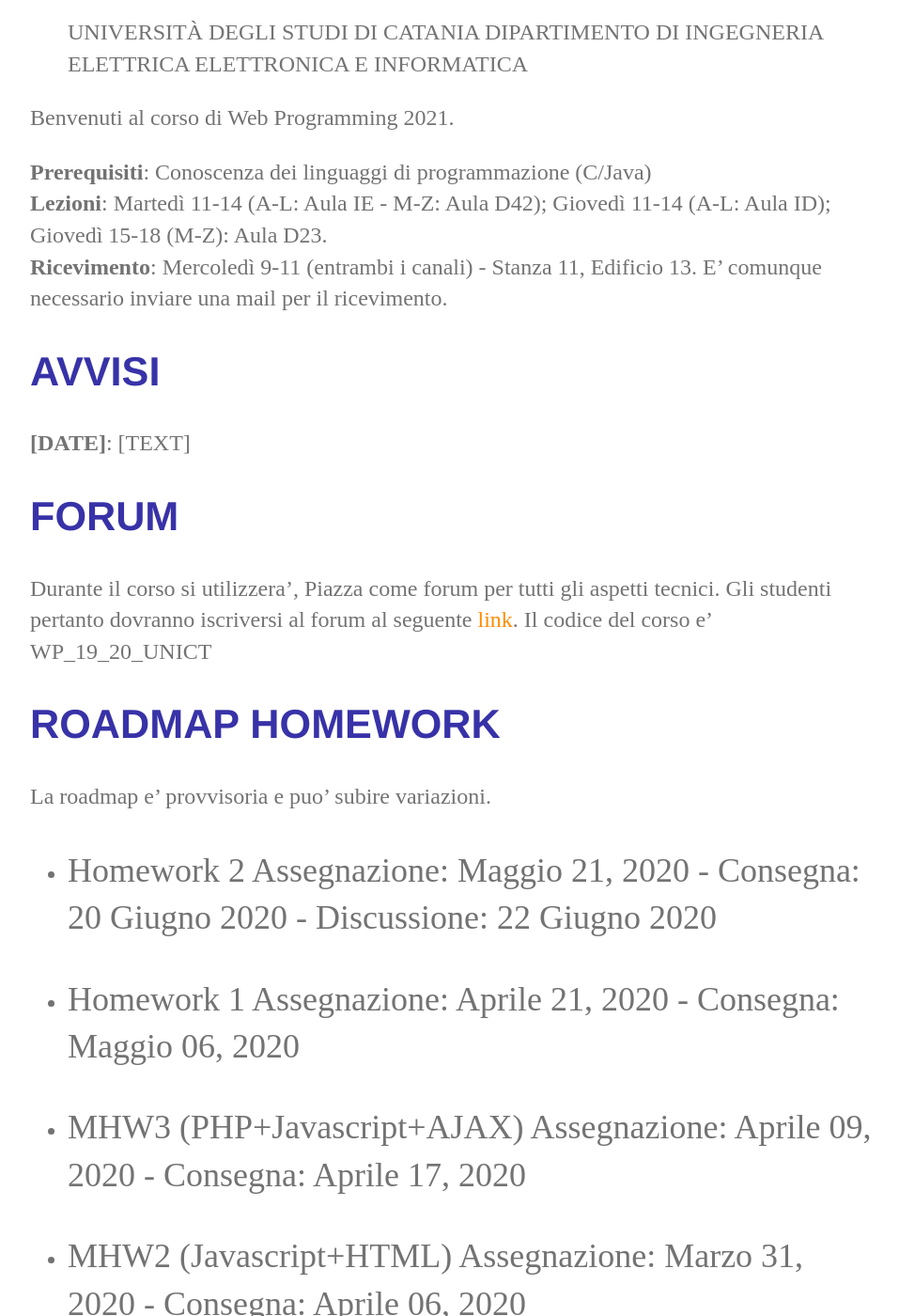
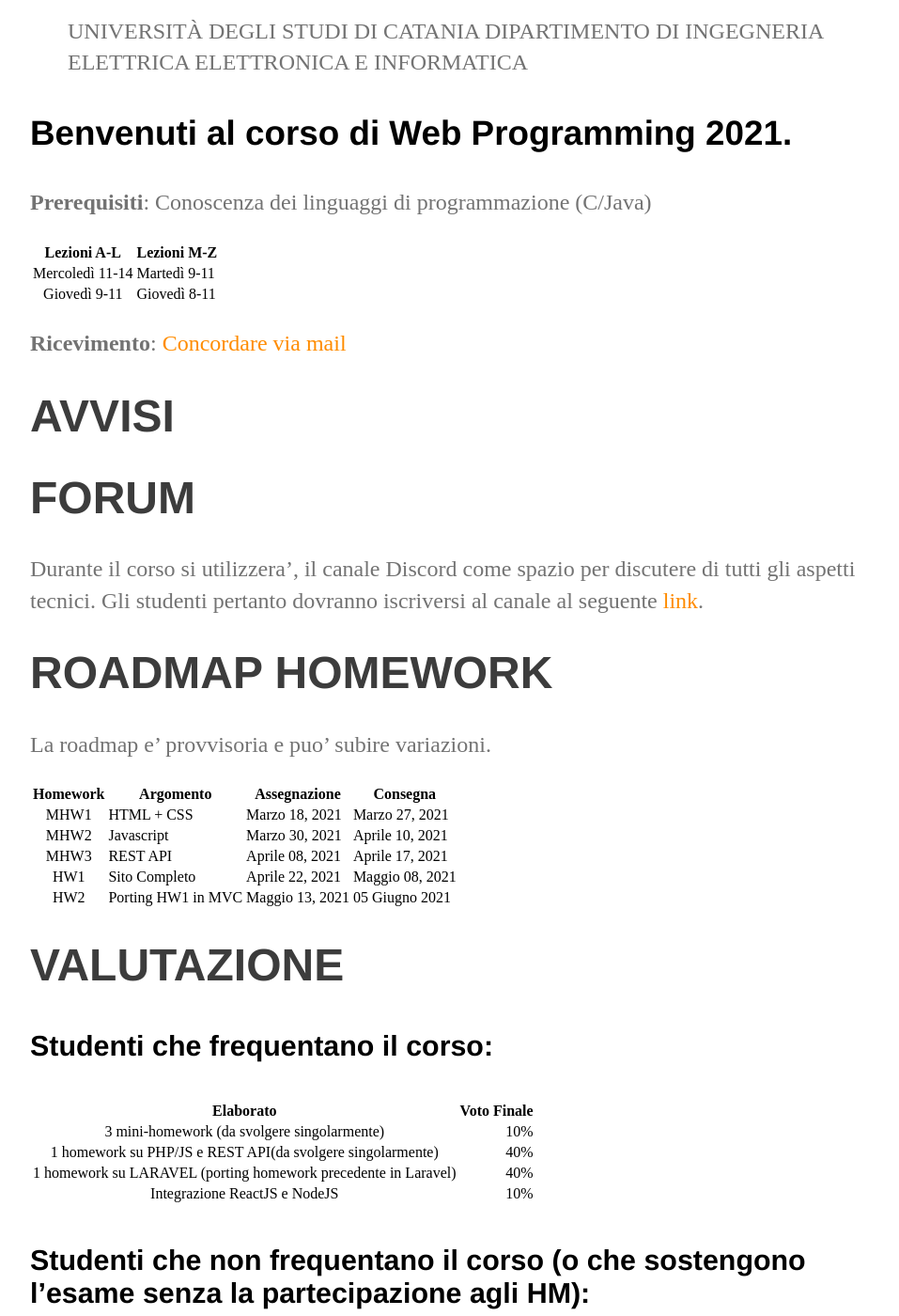
Before and after one commit to perceivelab/database-course, a Jekyll site: the page built from index.md, in a window 1280 px wide and 1400 px high, scrolled down 203 px. Shown: the whole window at 94% size, without its empty margins (160-1117 px from the left). Built offline with Jekyll 4.4.1, drawn with Linux system fonts in a browser that asks for light colours; our own code applies the rules of GitHub Pages for plain Markdown files; some of the changed text lies outside the part shown.

Commit message:
Update index.md

```diff
--- a/index.md
+++ b/index.md
@@ -1,62 +1,61 @@
-## Web Programming 2021
+# Web Programming 2021
 > UNIVERSITÀ DEGLI STUDI DI CATANIA
 > DIPARTIMENTO DI INGEGNERIA ELETTRICA ELETTRONICA E INFORMATICA
 
-Benvenuti al corso di Web Programming 2021.
+### Benvenuti al corso di Web Programming 2021.
 
 **Prerequisiti**: Conoscenza dei linguaggi di programmazione (C/Java)
-**Lezioni**: Martedì 11-14 (A-L: Aula IE - M-Z: Aula D42); Giovedì 11-14 (A-L: Aula ID); Giovedì 15-18 (M-Z): Aula D23.
-**Ricevimento**: Mercoledì 9-11 (entrambi i canali) - Stanza 11, Edificio 13. E' comunque necessario inviare una mail per il ricevimento.
+
+| Lezioni A-L     | Lezioni M-Z   |
+| :----------:    | --------------|
+| Mercoledì 11-14 | Martedì 9-11  |
+| Giovedì 9-11    | Giovedì 8-11  |
+
+**Ricevimento**: [Concordare via mail](#staff)
 
 
-## AVVISI
-**[DATE]**: [TEXT]
+# AVVISI
 
 
-## FORUM
-Durante il corso si utilizzera', Piazza come forum per tutti gli aspetti tecnici. Gli studenti pertanto dovranno iscriversi al forum al seguente [link](http://www.piazza.com/unict.it/spring2020/wp). Il codice del corso e' WP_19_20_UNICT
+# FORUM
+Durante il corso si utilizzera', il canale Discord come spazio per discutere di tutti gli aspetti tecnici. Gli studenti pertanto dovranno iscriversi al canale al seguente [link](https://discord.gg/Haz2TkaXxW).
 
 
-## ROADMAP HOMEWORK
+# ROADMAP HOMEWORK
 La roadmap e' provvisoria e puo' subire variazioni.
 
+| Homework | Argomento          | Assegnazione    | Consegna          |
+| :-------:| ------------------ | --------------- | -------          |
+| MHW1     | HTML + CSS         | Marzo 18, 2021  | Marzo 27, 2021    |
+| MHW2     | Javascript         | Marzo 30, 2021  | Aprile 10, 2021   |
+| MHW3     | REST API           | Aprile 08, 2021 | Aprile 17, 2021   |
+| HW1      | Sito Completo      | Aprile 22, 2021 | Maggio 08, 2021   |
+| HW2      | Porting HW1 in MVC | Maggio 13, 2021 | 05 Giugno 2021    |
 
-- Homework 2 Assegnazione: Maggio 21, 2020 - Consegna: 20 Giugno 2020 - Discussione: 22 Giugno 2020
-
-- Homework 1 Assegnazione: Aprile 21, 2020 - Consegna: Maggio 06, 2020
-
-- MHW3 (PHP+Javascript+AJAX) Assegnazione: Aprile 09, 2020 - Consegna: Aprile 17, 2020
-
-- MHW2 (Javascript+HTML) Assegnazione: Marzo 31, 2020 - Consegna: Aprile 06, 2020
-
-- MHW1 (HTML+CSS) Assegnazione: Marzo 19, 2020- Consegna: Marzo 26, 2020
-
-- MHW0 (HTML) Assegnazione: Marzo 12, 2020 - Consegna: Marzo 15, 2020
-
-
-## VALUTAZIONE
+# VALUTAZIONE
 
 #### Studenti che frequentano il corso:
 
-- 3 mini-homework (da svolgere singolarmente): 25% del voto finale.
+| Elaborato     | Voto Finale   |
+| :--------:     |    -------: |
+| 3 mini-homework (da svolgere singolarmente) | 10% |
+| 1 homework su PHP/JS e REST API(da svolgere singolarmente)    | 40%  |
+| 1 homework su LARAVEL (porting homework precedente in Laravel) | 40% |
+| Integrazione ReactJS e NodeJS | 10% |
 
-- 1 homework su PHP/JS e REST API(da svolgere singolarmente): 30% del voto finale.
 
-- 1 homework su LARAVEL (porting homework precedente in Laravel): 30% del voto finale.
-
-- Partecipazione a due seminari: 5% del voto finale.
-
-- Questionari durante lezioni: 10% del voto finale.
 
 #### Studenti che non frequentano il corso (o che sostengono l'esame senza la partecipazione agli HM):
 
-- Sviluppo di un'applicazione web secondo le seguenti specifiche
+Sviluppo di un'applicazione web secondo le seguenti specifiche
 
 
-## STAFF
+# STAFF
 
-Simone Palazzo - [mail](palazzosim@dieei.unict.it)
+- Simone Palazzo - *[mail](palazzosim@dieei.unict.it)*
 
-Carmelo Pino - [mail](cpino@dieei.unict.it)
+- Carmelo Pino - *[mail](cpino@dieei.unict.it)*
 
-Concetto Spampinato - [mail](cspampin@dieei.unict.it)
+- Concetto Spampinato - *[mail](cspampin@dieei.unict.it)*
+
+- Renato Sortino - *[mail](renato.sortino@phd.unict.it)*
```
